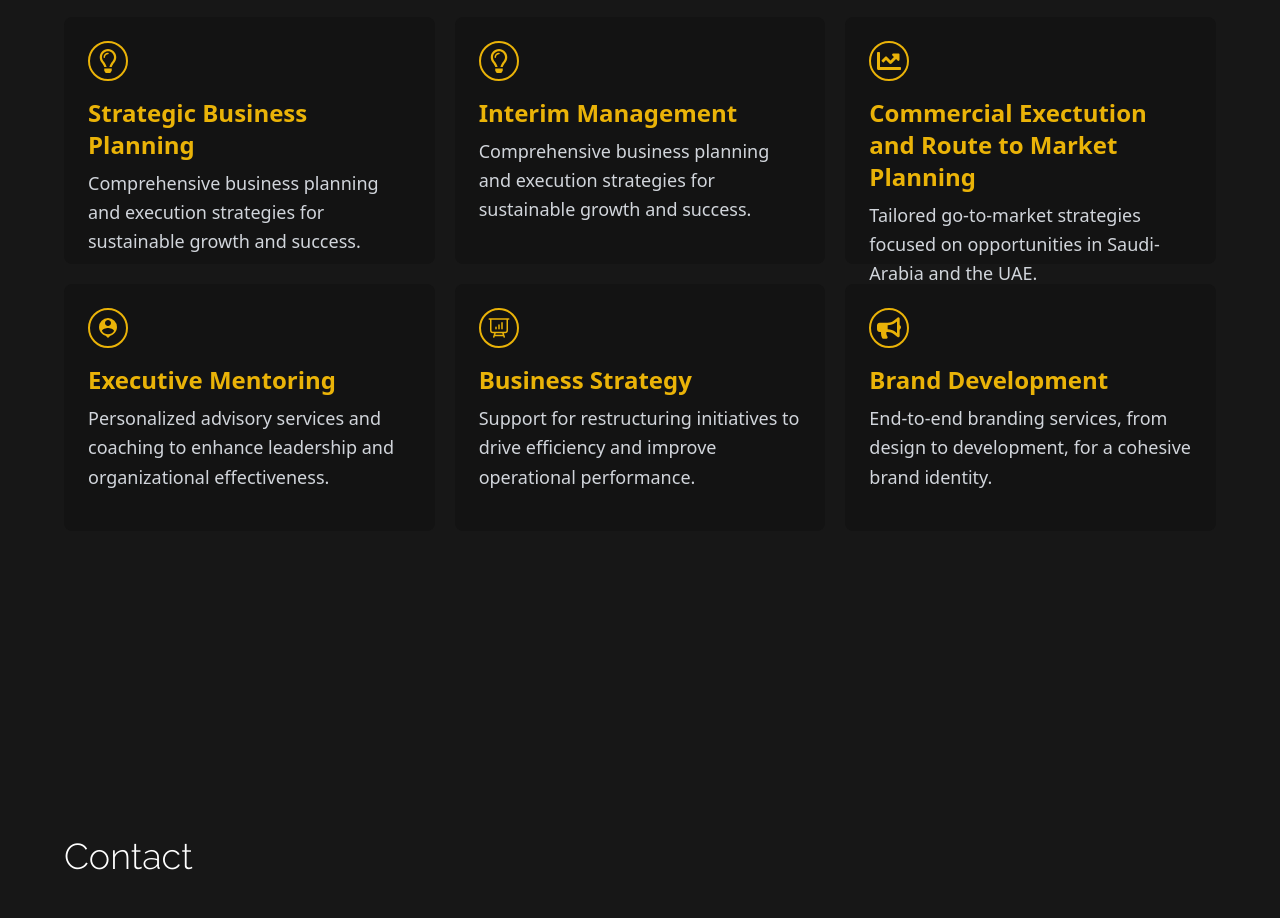
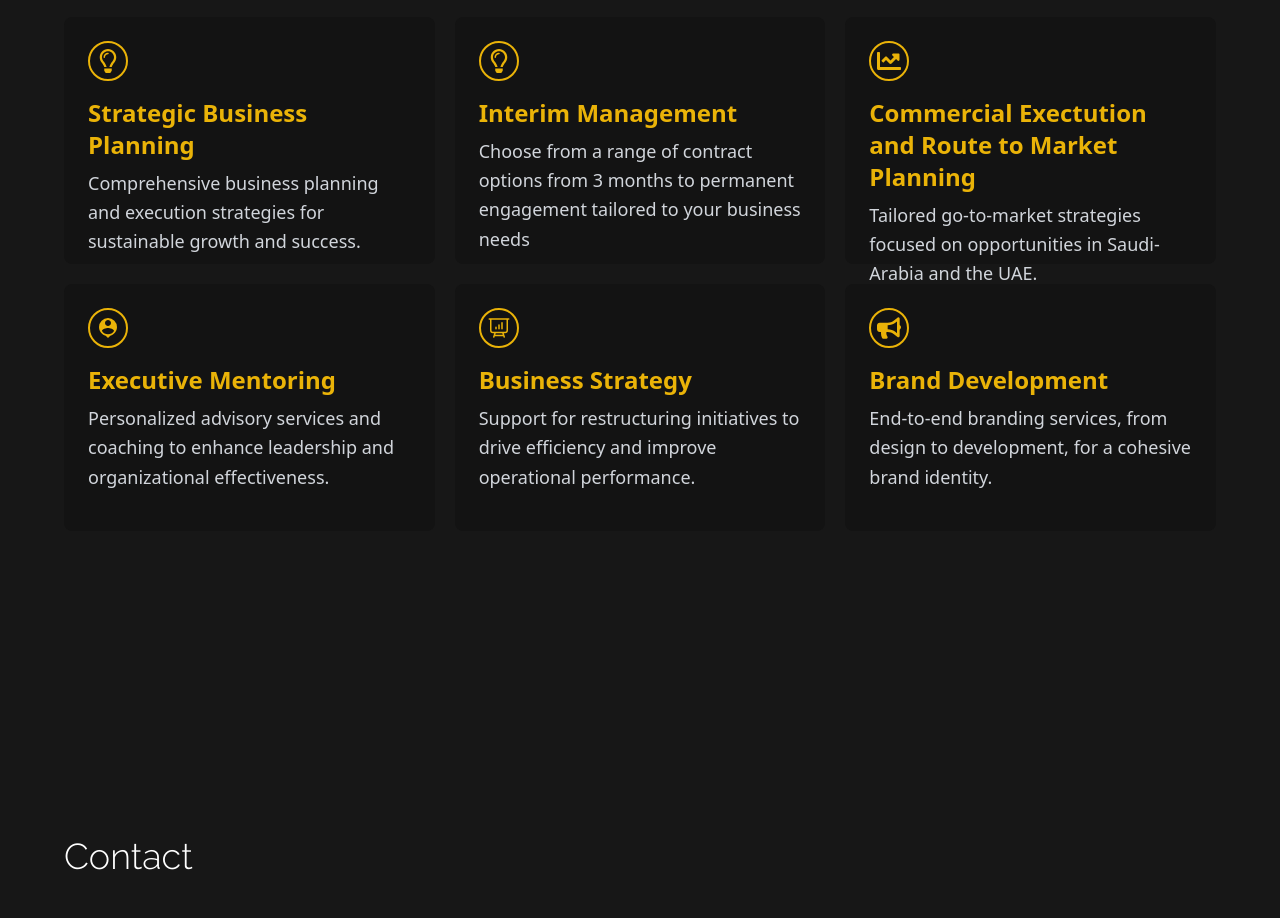
Before and after one commit to BXam953/Aurevant_Holdings, a Next.js app: page / in a window 1280 px wide. Shown: the part 2060-2978 px from the top of the page. Built offline with nearby package versions, Linux system fonts and the light colour scheme.

Commit message:
updated services page

```diff
--- a/src/app/components/services.jsx
+++ b/src/app/components/services.jsx
@@ -49,9 +49,7 @@ export default function Services({chilren}){
                 <ServicesWidget
                 icon={FaRegLightbulb}
                 title="Interim Management"
-                body="Comprehensive business planning
-                    and execution strategies for
-                    sustainable growth and success."
+                body="Choose from a range of contract options from 3 months to permanent engagement tailored to your business needs"
                 />
 
 
```
